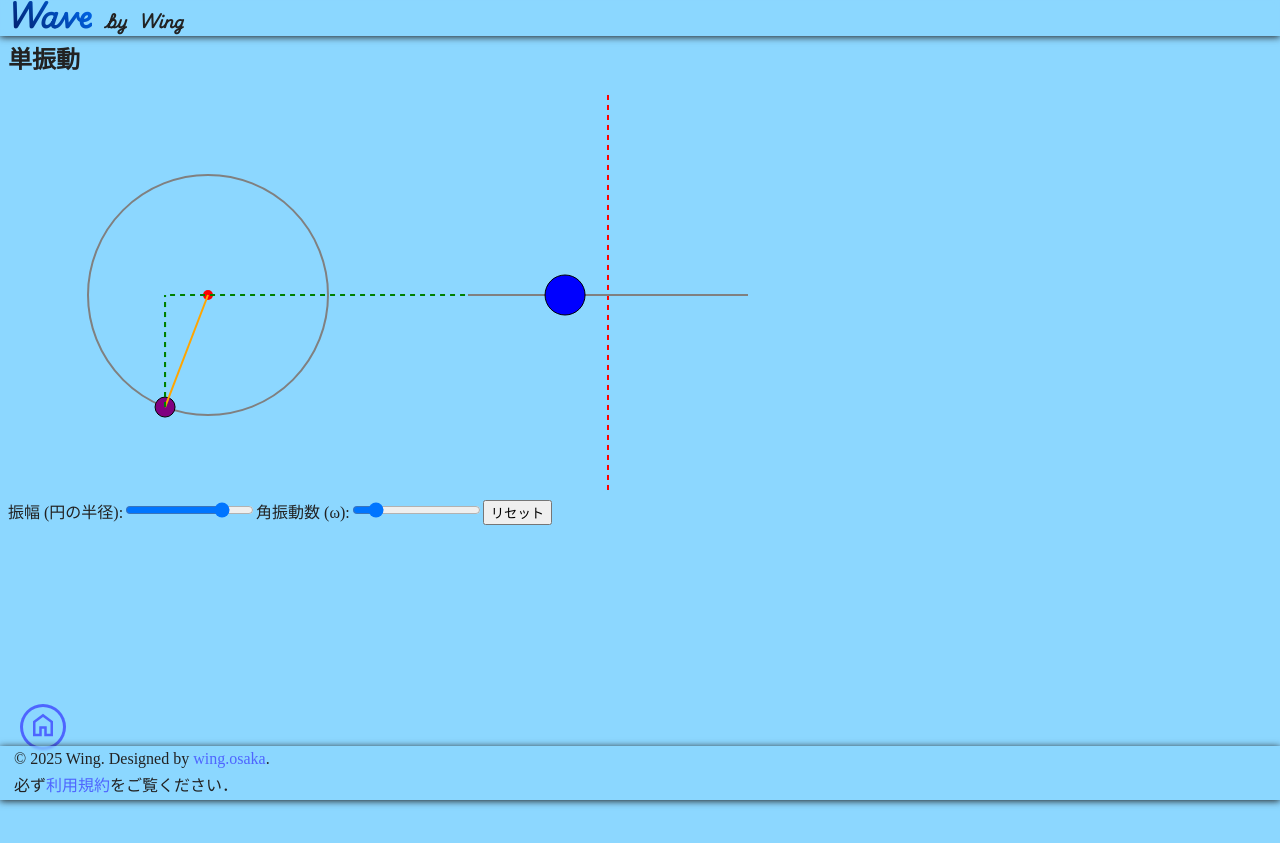
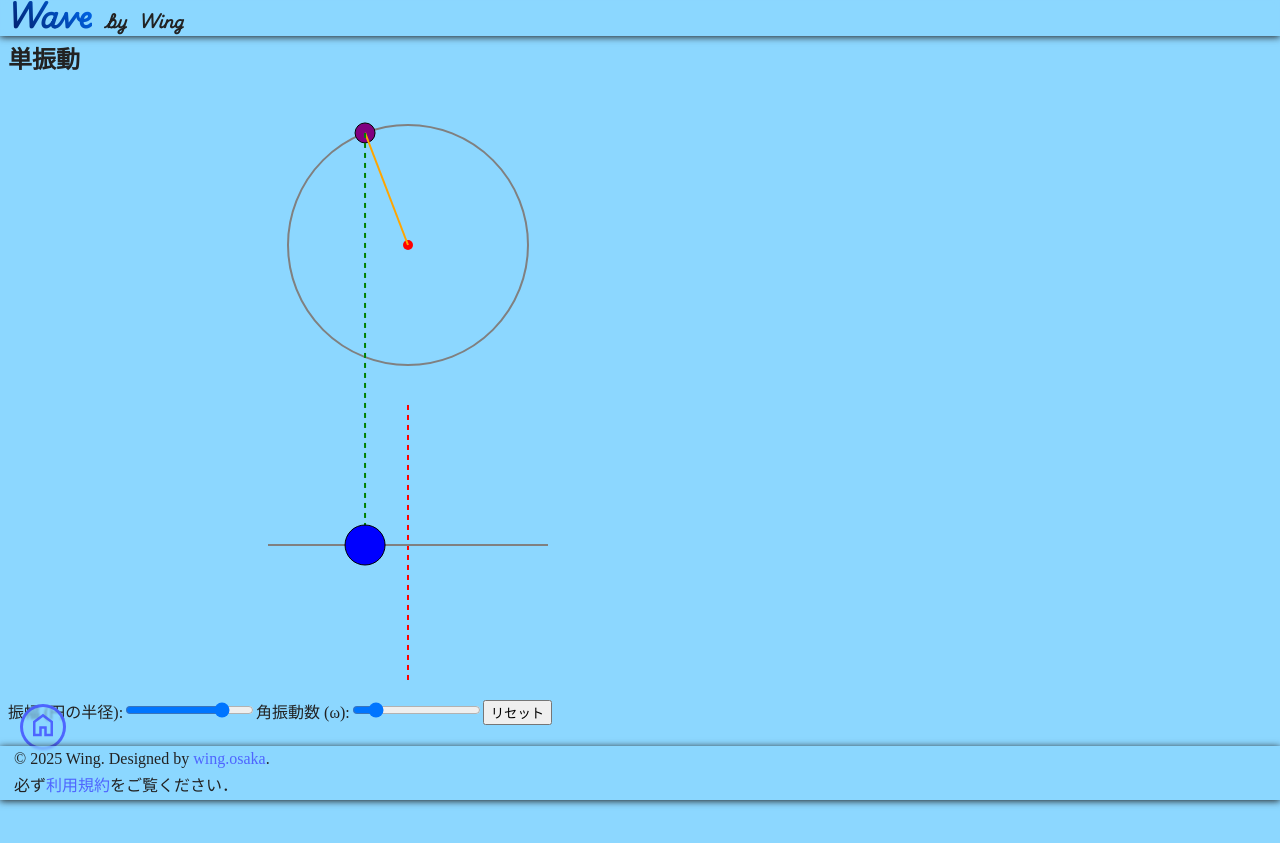
Before and after one commit to te-wing/wave.graphics, a Next.js app: page /wavelayout/tanshindou in a window 1280 px wide. Before the commit the page ends 800 px from the top, so only its background shows below. Built offline with nearby package versions, Linux system fonts and the light colour scheme; a web font is replaced by a local one.

Commit message:
これやー！

```diff
--- a/src/app/wavelayout/tanshindou/canvas.tsx
+++ b/src/app/wavelayout/tanshindou/canvas.tsx
@@ -16,7 +16,6 @@ const OscillationCanvas: React.FC<OscillationCanvasProps> = ({
   const [angularFrequency, setAngularFrequency] = useState(initialFrequency);
   const [startTime, setStartTime] = useState(Date.now());
 
-  // アニメーションループのロジックを useCallback でメモ化
   const animate = useCallback(() => {
     const canvas = canvasRef.current;
     if (!canvas) return;
@@ -25,35 +24,47 @@ const OscillationCanvas: React.FC<OscillationCanvasProps> = ({
 
     // 経過時間 (秒)
     const elapsedTime = (Date.now() - startTime) / 1000;
+
+    // 円運動の角度 (ラジアン)
     const angle = angularFrequency * elapsedTime;
 
-    // 描画の基準点 (前回と同じロジック)
-    const circleCenterX = canvas.width / 4;
-    const circleCenterY = canvas.height / 2;
-    const shmLineY = canvas.height / 2;
-    const shmOriginX = canvas.width * 3 / 4;
+    // --- 描画の基準点を調整 ---
+    // 上側の円運動の中心
+    const circleCenterX = canvas.width / 2; // 中央に配置
+    const circleCenterY = canvas.height / 4; // 上の方に配置
+
+    // 下側の単振動の平衡点
+    const shmOriginX = canvas.width / 2; // 円運動と同じX座標
+    const shmLineY = canvas.height * 3 / 4; // 下の方に配置
 
     // 円周上の点の座標
+    // x = R * cos(θ), y = R * sin(θ)
+    // CanvasのY座標は下が正なので、円運動のy成分にマイナスをかけると直感的になります
     const circlePointX = circleCenterX + amplitude * Math.cos(angle);
-    const circlePointY = circleCenterY + amplitude * Math.sin(angle);
+    const circlePointY = circleCenterY - amplitude * Math.sin(angle); // Y軸反転
 
-    // 単振動のX座標
-    const shmCurrentX = shmOriginX + amplitude * Math.cos(angle);
+    // 単振動のX座標 (円周上の点のX座標をそのまま投影)
+    // 単振動の平衡点をshmOriginXとして、そこからの変位を計算します
+    const shmCurrentX = shmOriginX + amplitude * Math.cos(angle); // 円運動のX成分を直接利用
 
     ctx.clearRect(0, 0, canvas.width, canvas.height);
 
-    // --- 左側の円運動の描画 ---
+    // --- 上側の円運動の描画 ---
+
+    // 円の中心
     ctx.beginPath();
     ctx.arc(circleCenterX, circleCenterY, 5, 0, Math.PI * 2);
     ctx.fillStyle = 'red';
     ctx.fill();
 
+    // 円の軌道
     ctx.beginPath();
     ctx.arc(circleCenterX, circleCenterY, amplitude, 0, Math.PI * 2);
     ctx.strokeStyle = 'gray';
     ctx.lineWidth = 2;
     ctx.stroke();
 
+    // 円周上の点
     ctx.beginPath();
     ctx.arc(circlePointX, circlePointY, 10, 0, Math.PI * 2);
     ctx.fillStyle = 'purple';
@@ -62,6 +73,7 @@ const OscillationCanvas: React.FC<OscillationCanvasProps> = ({
     ctx.lineWidth = 1;
     ctx.stroke();
 
+    // 中心から円周上の点への線 (半径)
     ctx.beginPath();
     ctx.moveTo(circleCenterX, circleCenterY);
     ctx.lineTo(circlePointX, circlePointY);
@@ -69,38 +81,39 @@ const OscillationCanvas: React.FC<OscillationCanvasProps> = ({
     ctx.lineWidth = 2;
     ctx.stroke();
 
-    // --- 円運動と単振動を繋ぐ線 (正射影) ---
+    // --- 円運動と単振動を繋ぐ垂線 (正射影) ---
+
+    // 円周上の点から単振動のおもりへ下ろす垂直な点線
     ctx.beginPath();
-    ctx.setLineDash([5, 5]);
+    ctx.setLineDash([5, 5]); // 点線
     ctx.moveTo(circlePointX, circlePointY);
-    ctx.lineTo(circlePointX, shmLineY);
+    ctx.lineTo(shmCurrentX, shmLineY); // 円周上のX座標から単振動のY座標まで
     ctx.strokeStyle = 'green';
     ctx.stroke();
+    ctx.setLineDash([]); // 点線をリセット
 
-    ctx.moveTo(shmCurrentX, shmLineY);
-    ctx.lineTo(circlePointX, shmLineY);
-    ctx.strokeStyle = 'green';
-    ctx.stroke();
-    ctx.setLineDash([]);
+    // --- 下側の左右単振動の描画 ---
 
-    // --- 右側の単振動の描画 ---
+    // 単振動の平衡点 (中央の赤い点線)
     ctx.beginPath();
-    ctx.setLineDash([5, 5]);
-    ctx.moveTo(shmOriginX, 0);
-    ctx.lineTo(shmOriginX, canvas.height);
+    ctx.setLineDash([5, 5]); // 点線
+    ctx.moveTo(shmOriginX, shmLineY - amplitude - 20); // 平衡点の少し上から
+    ctx.lineTo(shmOriginX, shmLineY + amplitude + 20); // 平衡点の少し下まで
     ctx.strokeStyle = 'red';
     ctx.stroke();
-    ctx.setLineDash([]);
+    ctx.setLineDash([]); // 点線をリセット
 
+    // 単振動の軌道 (水平線)
     ctx.beginPath();
-    ctx.moveTo(shmOriginX - amplitude - 20, shmLineY);
-    ctx.lineTo(shmOriginX + amplitude + 20, shmLineY);
+    ctx.moveTo(shmOriginX - amplitude - 20, shmLineY); // 振幅の範囲より少し長く
+    ctx.lineTo(shmOriginX + amplitude + 20, shmLineY); // 振幅の範囲より少し長く
     ctx.strokeStyle = 'gray';
     ctx.lineWidth = 2;
     ctx.stroke();
 
+    // 単振動するおもり
     ctx.beginPath();
-    ctx.arc(shmCurrentX, shmLineY, 20, 0, Math.PI * 2);
+    ctx.arc(shmCurrentX, shmLineY, 20, 0, Math.PI * 2); // 半径20のおもり
     ctx.fillStyle = 'blue';
     ctx.fill();
     ctx.strokeStyle = 'black';
@@ -108,14 +121,12 @@ const OscillationCanvas: React.FC<OscillationCanvasProps> = ({
     ctx.stroke();
 
     requestAnimationFrame(animate);
-  }, [amplitude, angularFrequency, startTime]); // 依存配列に状態を含める
+  }, [amplitude, angularFrequency, startTime]);
 
-  // 初回レンダリング時とパラメータ変更時にアニメーションを開始/リセット
   useEffect(() => {
-    // スライダーの値をstateに同期
     setAmplitude(initialAmplitude);
     setAngularFrequency(initialFrequency);
-    setStartTime(Date.now()); // 時間をリセット
+    setStartTime(Date.now());
 
     let animationFrameId: number;
     const render = () => {
@@ -124,8 +135,8 @@ const OscillationCanvas: React.FC<OscillationCanvasProps> = ({
     };
     animationFrameId = requestAnimationFrame(render);
 
-    return () => cancelAnimationFrame(animationFrameId); // クリーンアップ
-  }, [animate, initialAmplitude, initialFrequency]); // initialAmplitude, initialFrequencyが変更されたら再実行
+    return () => cancelAnimationFrame(animationFrameId);
+  }, [animate, initialAmplitude, initialFrequency]);
 
   const handleReset = () => {
     setAmplitude(initialAmplitude);
@@ -135,7 +146,7 @@ const OscillationCanvas: React.FC<OscillationCanvasProps> = ({
 
   return (
     <div>
-      <canvas id="myCanvas" ref={canvasRef} width={800} height={400}></canvas>
+      <canvas id="myCanvas" ref={canvasRef} width={800} height={600}></canvas> {/* 高さも調整すると良いかもしれません */}
       <div className="controls">
         <label htmlFor="amplitude">振幅 (円の半径):</label>
         <input
@@ -146,7 +157,7 @@ const OscillationCanvas: React.FC<OscillationCanvasProps> = ({
           value={amplitude}
           onChange={(e) => {
             setAmplitude(parseFloat(e.target.value));
-            setStartTime(Date.now()); // 値変更時に時間リセット
+            setStartTime(Date.now());
           }}
         />
         <label htmlFor="frequency">角振動数 (ω):</label>
@@ -159,7 +170,7 @@ const OscillationCanvas: React.FC<OscillationCanvasProps> = ({
           value={angularFrequency}
           onChange={(e) => {
             setAngularFrequency(parseFloat(e.target.value));
-            setStartTime(Date.now()); // 値変更時に時間リセット
+            setStartTime(Date.now());
           }}
         />
         <button onClick={handleReset}>リセット</button>
```
